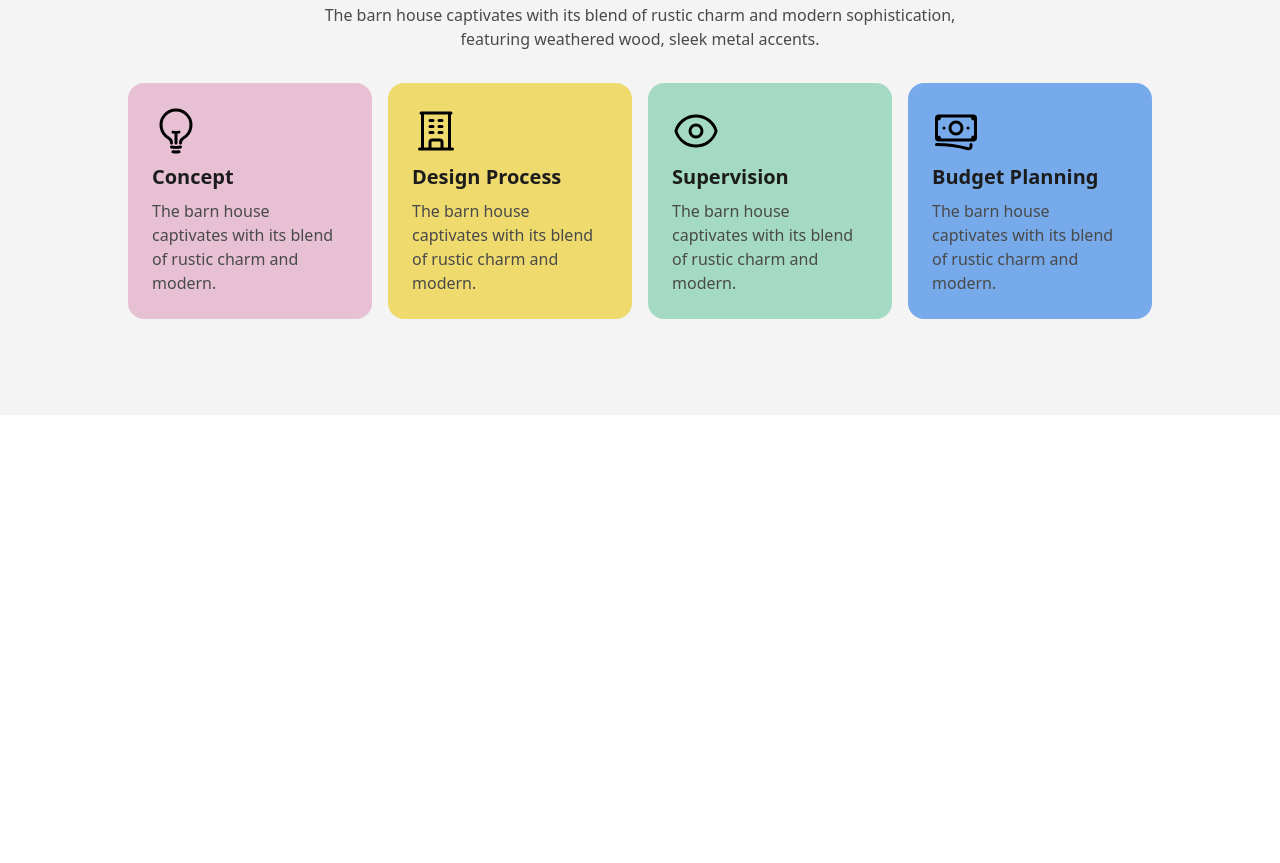
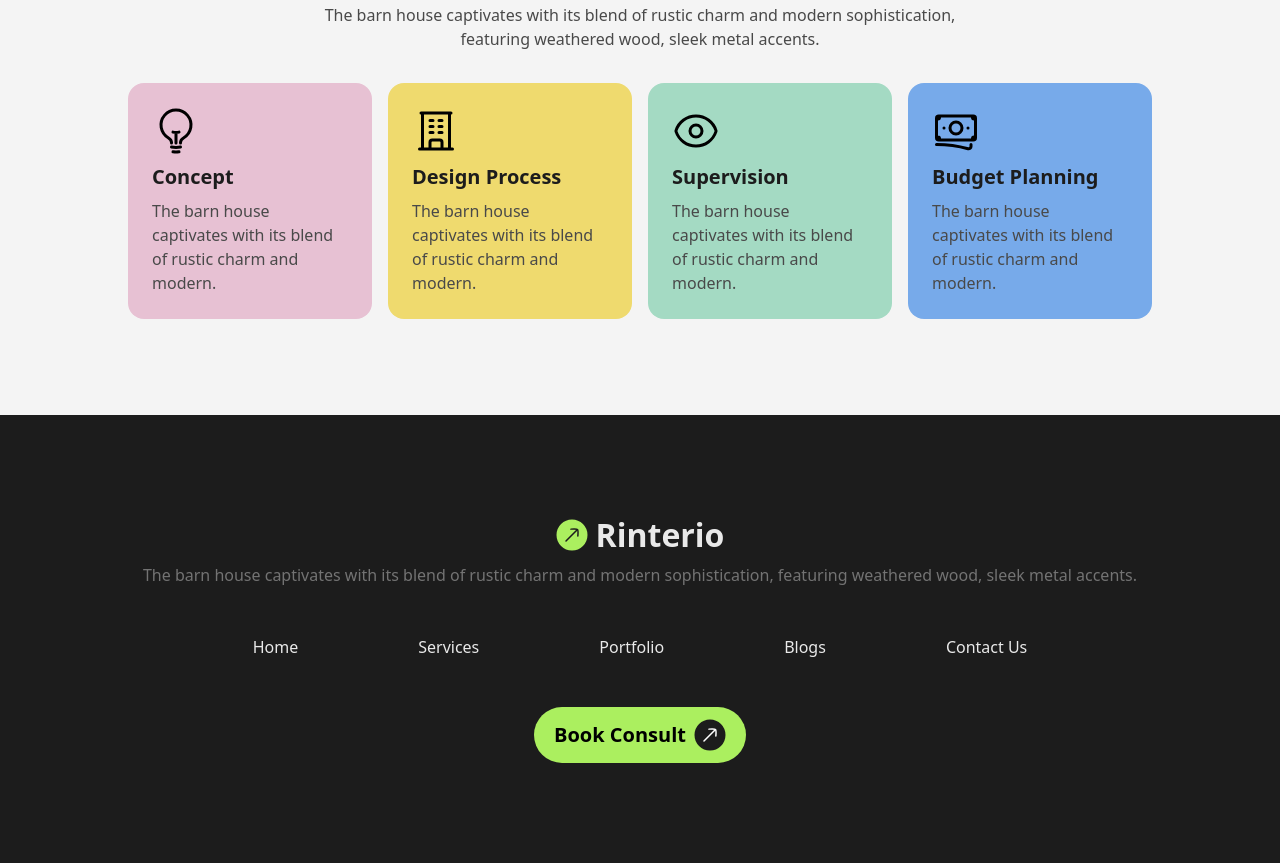
Before and after one commit to M-Nazmul/Practice-project-01, a website built with Vite: page index.html in a window 1280 px wide. Shown: the part 2017-2880 px from the top of the page. Before the commit the page ends 2432 px from the top, so only its background shows below. Built offline with nearby package versions, Linux system fonts and the light colour scheme.

Commit message:
added footer

```diff
--- a/index.html
+++ b/index.html
@@ -80,7 +80,7 @@
         </section>
     </header>
     <!-- Main section here -->
-     <main class="  ">
+    <main class="  ">
         <section class="bg-[#F4F4F4] ">
             <!-- About us section -->
             <div class="relative w-primary p-primary py-8 md:py-[72px] lg:py-24 flex flex-col lg:flex-row gap-6 lg:gap-9 items-center">
@@ -229,9 +229,25 @@
              </div>
         </section>
 
-     </main>
-
-
-    <script src="https://cdn.jsdelivr.net/npm/flowbite@2.5.1/dist/flowbite.min.js"></script>
+    </main>
+    <footer class="bg-[#1c1c1c] w-full py-[72px] xl:py-24">
+        <div class="footer-container w-primary text-center">
+            <h1 class="text-[#E9E9E9] flex flex-row-reverse justify-center items-center gap-2 text-[32px] font-extrabold mb-1">Rinterio<img src="./assets/arrow-up-right-01.svg" alt=""></h1>
+            <p class="p-primary text-[#737373] font-medium mb-[32px] md:mb-12">
+                The barn house captivates with its blend of rustic charm and modern sophistication, featuring weathered wood, sleek metal accents.
+            </p>
+            <div class="flex flex-col md:flex-row justify-center items-center gap-8 md:gap-[100px] xl:gap-[120px] text-[#E9E9E9] font-normal">
+                <a href="#">Home</a>
+                <a href="#">Services</a>
+                <a href="#">Portfolio</a>
+                <a href="#">Blogs</a>
+                <a href="#">Contact Us</a>
+            </div>
+            <div class="text-center flex justify-center mt-[32px] md:mt-12">
+                <button class="bg-[#ABEF5F] rounded-full px-5 py-3 flex  justify-center items-center gap-2 text-xl font-extrabold mb-1 ">Book Consult<img src="./assets/arrow-up-right-black.svg" alt=""></button>
+            </div>
+        </div>
+    </footer>
+    <!-- <script src="https://cdn.jsdelivr.net/npm/flowbite@2.5.1/dist/flowbite.min.js"></script> -->
 </body>
 </html>
```
